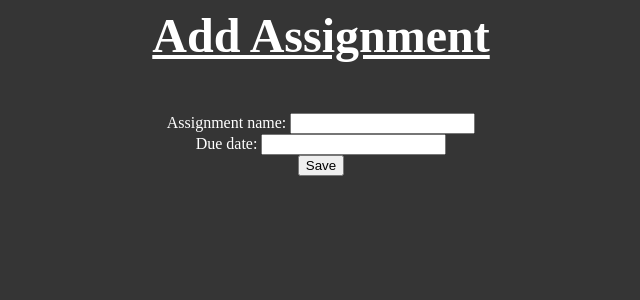
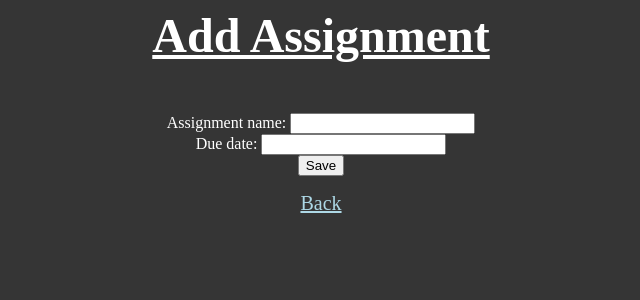
Before and after one commit to tobiasjdcolvin/Schedule-Bot, a Django app: page /add in a window 1280 px wide. Shown: the top 300 px of the page, without its empty margins (319-959 px from the left). Run offline with Django 5.2, Linux system fonts and the light colour scheme.

Commit message:
added back buttons

```diff
--- a/templates/add.html
+++ b/templates/add.html
@@ -6,7 +6,6 @@
     </head>
     <body>
         <h1>Add Assignment</h1>
-
         <br>
 
         <form action="" method="post">{% csrf_token %}
@@ -14,5 +13,6 @@
             <input type="submit" value="Save">
         </form>
 
+        <a href="{%url 'index'%}">Back</a>
     </body>
 </html>
--- a/templates/generate.html
+++ b/templates/generate.html
@@ -10,5 +10,7 @@
         <br>
         <pre>{{txt_response}}</pre>
 
+        <a href="{%url 'index'%}">Back</a>
+
     </body>
 </html>
```
